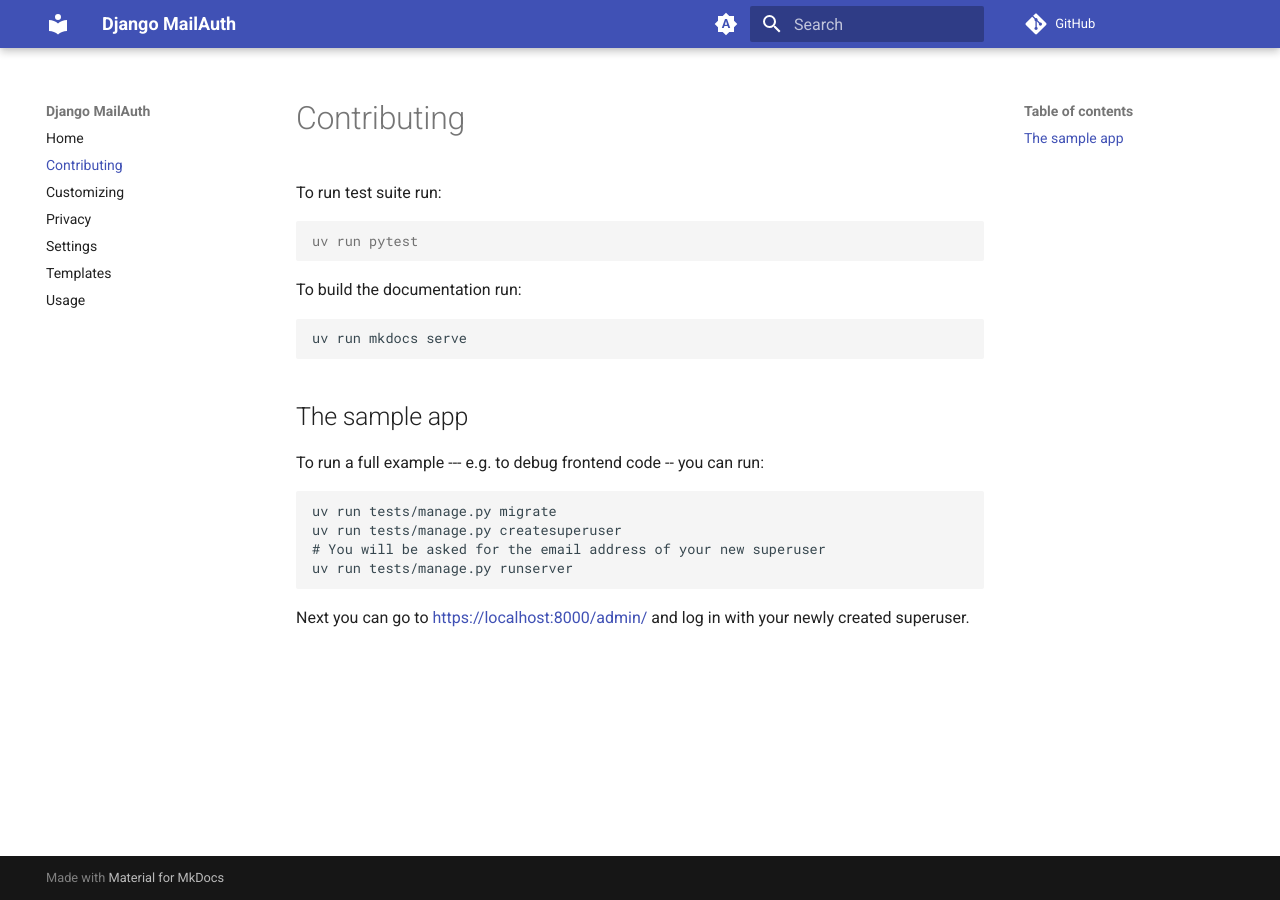
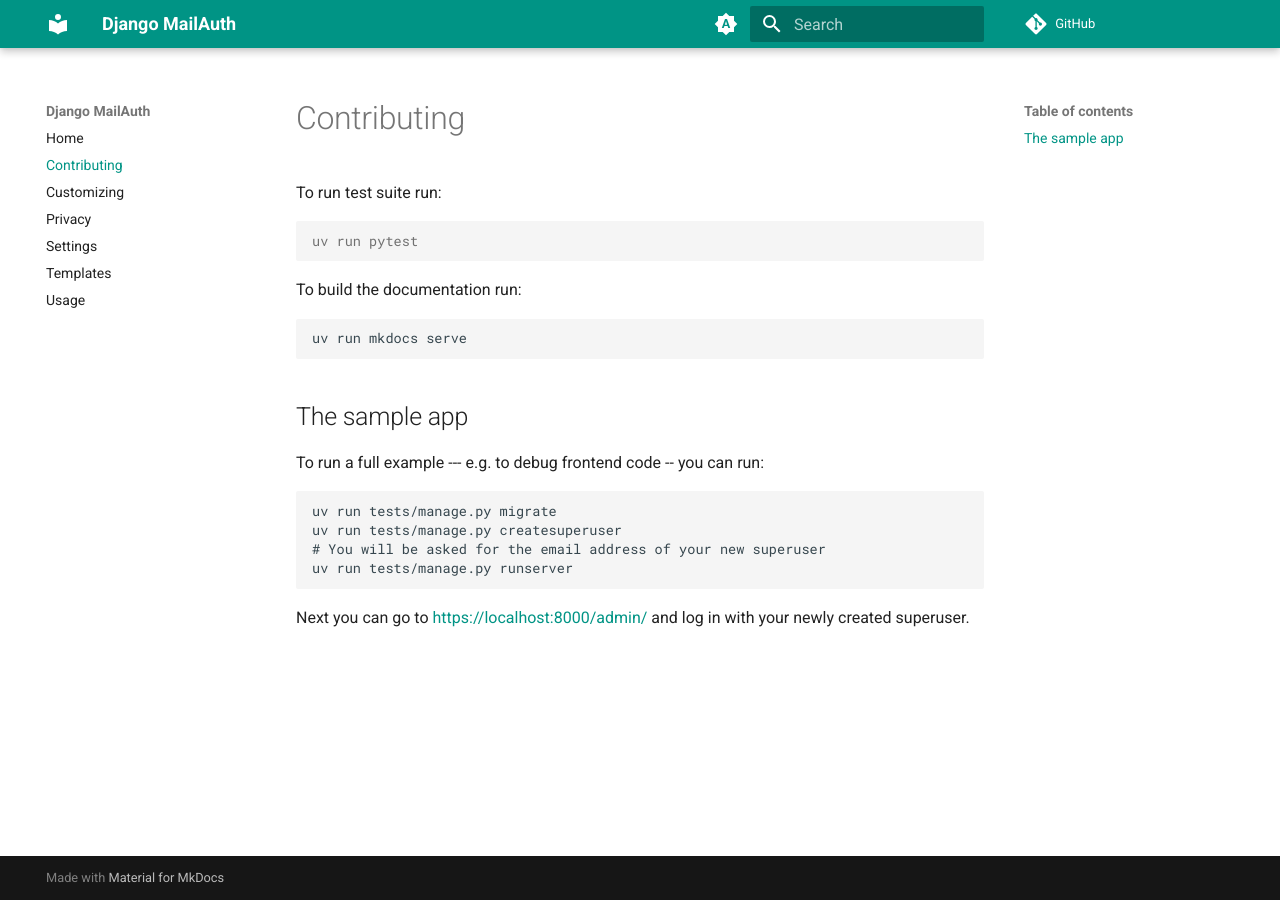
Before and after one commit to codingjoe/django-mail-auth, an MkDocs documentation site: the page built from docs/contributing.md, in a window 1280 px wide. Built offline with MkDocs 1.6.1 and Material for MkDocs 9.7.7, drawn with Linux system fonts in a browser that asks for light colours; comment, search, counter and statistics services are not loaded.

```diff
--- a/mkdocs.yml
+++ b/mkdocs.yml
@@ -14,15 +14,18 @@ theme:
   name: material
   palette:
     - media: "(prefers-color-scheme)"
+      primary: teal
       toggle:
         icon: material/brightness-auto
         name: Switch to light mode
     - media: "(prefers-color-scheme: light)"
+      primary: teal
       scheme: default
       toggle:
         icon: material/brightness-7
         name: Switch to dark mode
     - media: "(prefers-color-scheme: dark)"
+      primary: teal
       scheme: slate
       toggle:
         icon: material/brightness-4
```
Also changed, not shown: 1 other file.
